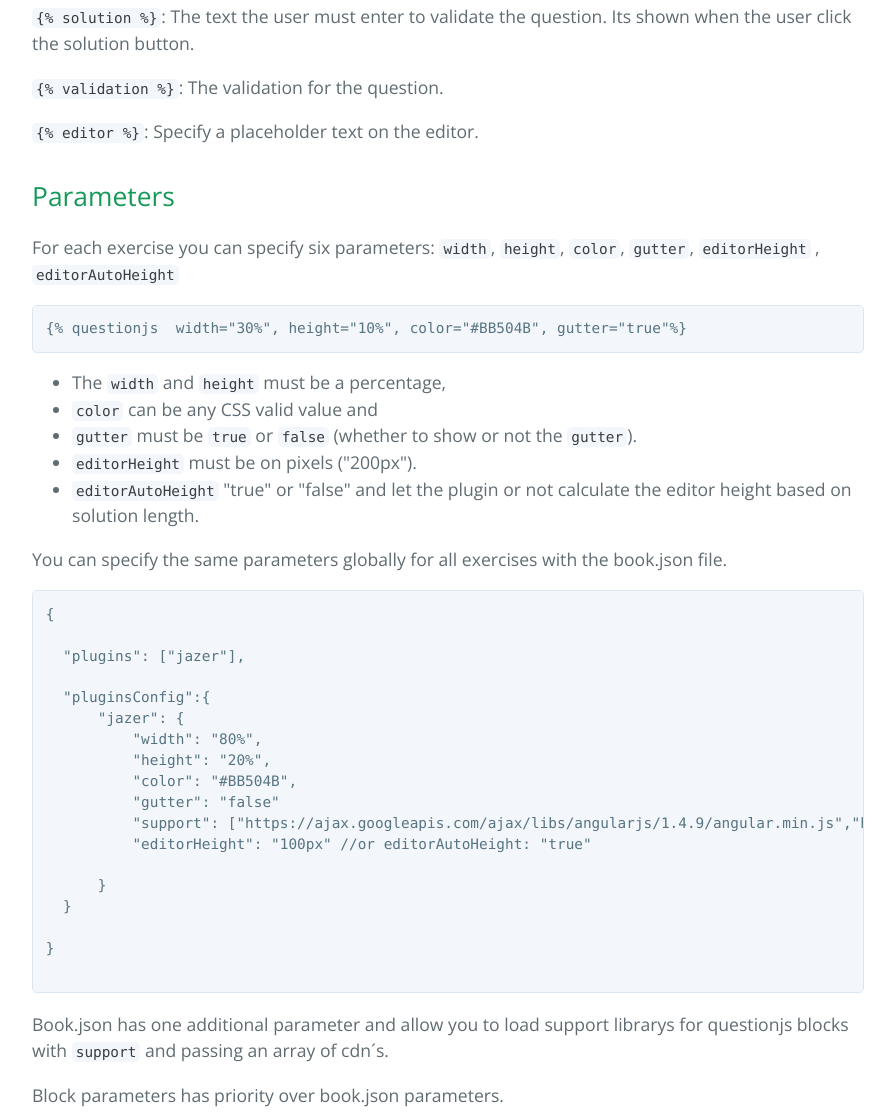
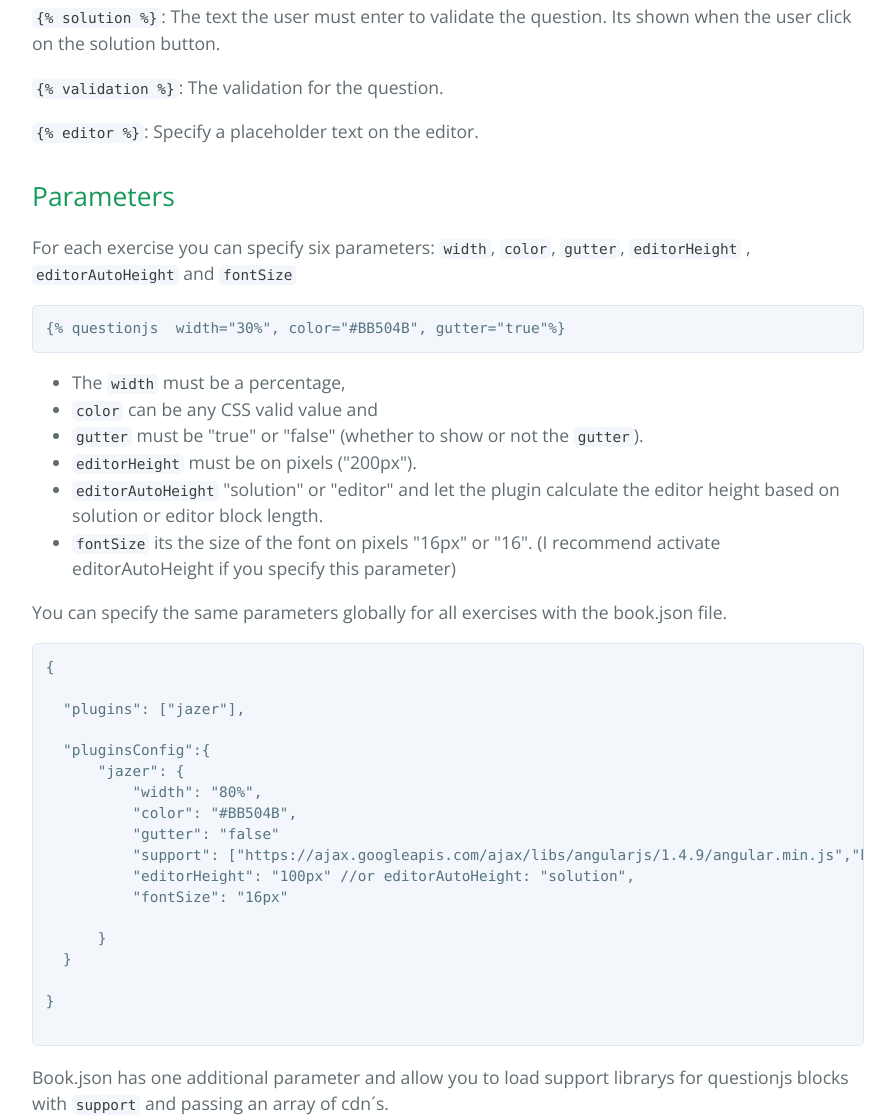
Before and after one commit to sokartema/gitbook-plugin-jazer, a plain HTML site: page index.html in a window 1280 px wide. Shown: the part 3272-4392 px from the top of the page, without its empty margins (192-1087 px from the left). Drawn offline with nearby package versions, Linux system fonts and the light colour scheme.

```diff
--- a/index.html
+++ b/index.html
@@ -92,7 +92,7 @@
 <h2>
 <a id="questionjs-exercises" class="anchor" href="#questionjs-exercises" aria-hidden="true"><span aria-hidden="true" class="octicon octicon-link"></span></a>Questionjs exercises</h2>
 
-<div class="highlight highlight-source-js"><pre>{<span class="pl-k">%</span> questionjs  width<span class="pl-k">=</span><span class="pl-s"><span class="pl-pds">"</span>30%<span class="pl-pds">"</span></span>, height<span class="pl-k">=</span><span class="pl-s"><span class="pl-pds">"</span>10%<span class="pl-pds">"</span></span>, color<span class="pl-k">=</span><span class="pl-s"><span class="pl-pds">"</span>#BB504B<span class="pl-pds">"</span></span><span class="pl-k">%</span>}
+<div class="highlight highlight-source-js"><pre>{<span class="pl-k">%</span> questionjs  width<span class="pl-k">=</span><span class="pl-s"><span class="pl-pds">"</span>30%<span class="pl-pds">"</span></span>, color<span class="pl-k">=</span><span class="pl-s"><span class="pl-pds">"</span>#BB504B<span class="pl-pds">"</span></span><span class="pl-k">%</span>}
 Who were the Spanish kings when America was discovered<span class="pl-k">?</span>
 {<span class="pl-k">%</span> solution <span class="pl-k">%</span>}
 Catholic Monarchs, also called Catholic Kings, or Catholic Majesties, Spanish Reyes Católicos, Ferdinand <span class="pl-c1">II</span> <span class="pl-k">of</span> Aragon and Isabella I <span class="pl-k">of</span> Castile
@@ -110,7 +110,7 @@
 <a id="exercises-accept-markdown" class="anchor" href="#exercises-accept-markdown" aria-hidden="true"><span aria-hidden="true" class="octicon octicon-link"></span></a>Exercises accept markdown</h2>
 
 <div class="highlight highlight-source-js"><pre>
-{<span class="pl-k">%</span> regexp width<span class="pl-k">=</span><span class="pl-s"><span class="pl-pds">"</span>100%<span class="pl-pds">"</span></span>, height<span class="pl-k">=</span><span class="pl-s"><span class="pl-pds">"</span>10%<span class="pl-pds">"</span></span>, color<span class="pl-k">=</span><span class="pl-s"><span class="pl-pds">"</span>#0b3136<span class="pl-pds">"</span></span> , gutter<span class="pl-k">=</span><span class="pl-s"><span class="pl-pds">"</span>true<span class="pl-pds">"</span></span>, editorAutoHeight<span class="pl-k">=</span><span class="pl-s"><span class="pl-pds">"</span>true<span class="pl-pds">"</span></span> <span class="pl-k">%</span>}
+{<span class="pl-k">%</span> regexp width<span class="pl-k">=</span><span class="pl-s"><span class="pl-pds">"</span>100%<span class="pl-pds">"</span></span>, color<span class="pl-k">=</span><span class="pl-s"><span class="pl-pds">"</span>#0b3136<span class="pl-pds">"</span></span> , gutter<span class="pl-k">=</span><span class="pl-s"><span class="pl-pds">"</span>true<span class="pl-pds">"</span></span>, editorAutoHeight<span class="pl-k">=</span><span class="pl-s"><span class="pl-pds">"</span>true<span class="pl-pds">"</span></span> <span class="pl-k">%</span>}
 Escriba en la ventana de  edición el código de las pruebas con chai,
 incluyendo las partes que faltan en esta sugerencia.
 
@@ -137,7 +137,7 @@
 
 <p>Each exercises has 3 blocks.</p>
 
-<p><code>{% solution %}</code>: The text the user must enter to validate the question. Its shown when the user click the solution button.</p>
+<p><code>{% solution %}</code>: The text the user must enter to validate the question. Its shown when the user click on the solution button.</p>
 
 <p><code>{% validation %}</code>: The validation for the question.</p>
 
@@ -146,21 +146,23 @@
 <h2>
 <a id="parameters" class="anchor" href="#parameters" aria-hidden="true"><span aria-hidden="true" class="octicon octicon-link"></span></a>Parameters</h2>
 
-<p>For each exercise you can specify six parameters: <code>width</code>, <code>height</code>, <code>color</code>, <code>gutter</code>, <code>editorHeight</code> , <code>editorAutoHeight</code></p>
+<p>For each exercise you can specify six parameters: <code>width</code>, <code>color</code>, <code>gutter</code>, <code>editorHeight</code> , <code>editorAutoHeight</code> and <code>fontSize</code></p>
 
-<pre><code>{% questionjs  width="30%", height="10%", color="#BB504B", gutter="true"%}
+<pre><code>{% questionjs  width="30%", color="#BB504B", gutter="true"%}
 </code></pre>
 
 <ul>
-<li>The <code>width</code> and <code>height</code> must be a percentage,</li>
+<li>The <code>width</code> must be a percentage,</li>
 <li>
 <code>color</code> can be any CSS valid value and</li>
 <li>
-<code>gutter</code> must be  <code>true</code> or <code>false</code> (whether to show or not the <code>gutter</code>).</li>
+<code>gutter</code> must be  "true" or "false" (whether to show or not the <code>gutter</code>).</li>
 <li>
 <code>editorHeight</code> must be on pixels ("200px").</li>
 <li>
-<code>editorAutoHeight</code> "true" or "false" and let the plugin or not calculate the editor height based on solution length.</li>
+<code>editorAutoHeight</code> "solution" or "editor" and let the plugin calculate the editor height based on solution or editor block length.</li>
+<li>
+<code>fontSize</code> its the size of the font on pixels "16px" or "16". (I recommend activate editorAutoHeight if you specify this parameter)</li>
 </ul>
 
 <p>You can specify the same parameters globally for all exercises with the book.json file.</p>
@@ -172,11 +174,11 @@
   "pluginsConfig":{
       "jazer": {
           "width": "80%",
-          "height": "20%",
           "color": "#BB504B",
           "gutter": "false"
           "support": ["https://ajax.googleapis.com/ajax/libs/angularjs/1.4.9/angular.min.js","https://ajax.googleapis.com/ajax/libs/mootools/1.6.0/mootools.min.js"],
-          "editorHeight": "100px" //or editorAutoHeight: "true"
+          "editorHeight": "100px" //or editorAutoHeight: "solution",
+          "fontSize": "16px"
 
       }
   }
```
Also changed, not shown: params.json (+1 -1 lines).
